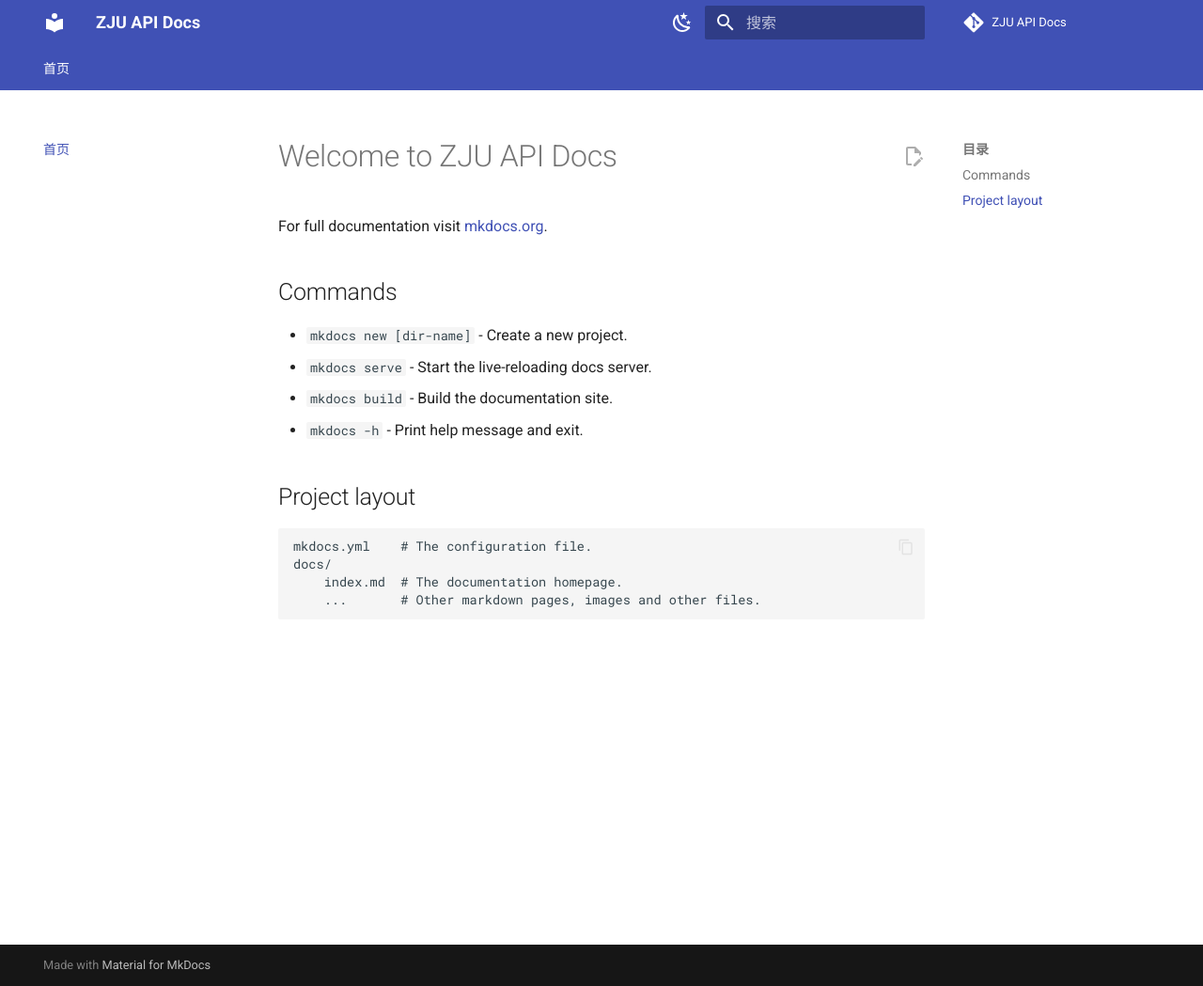
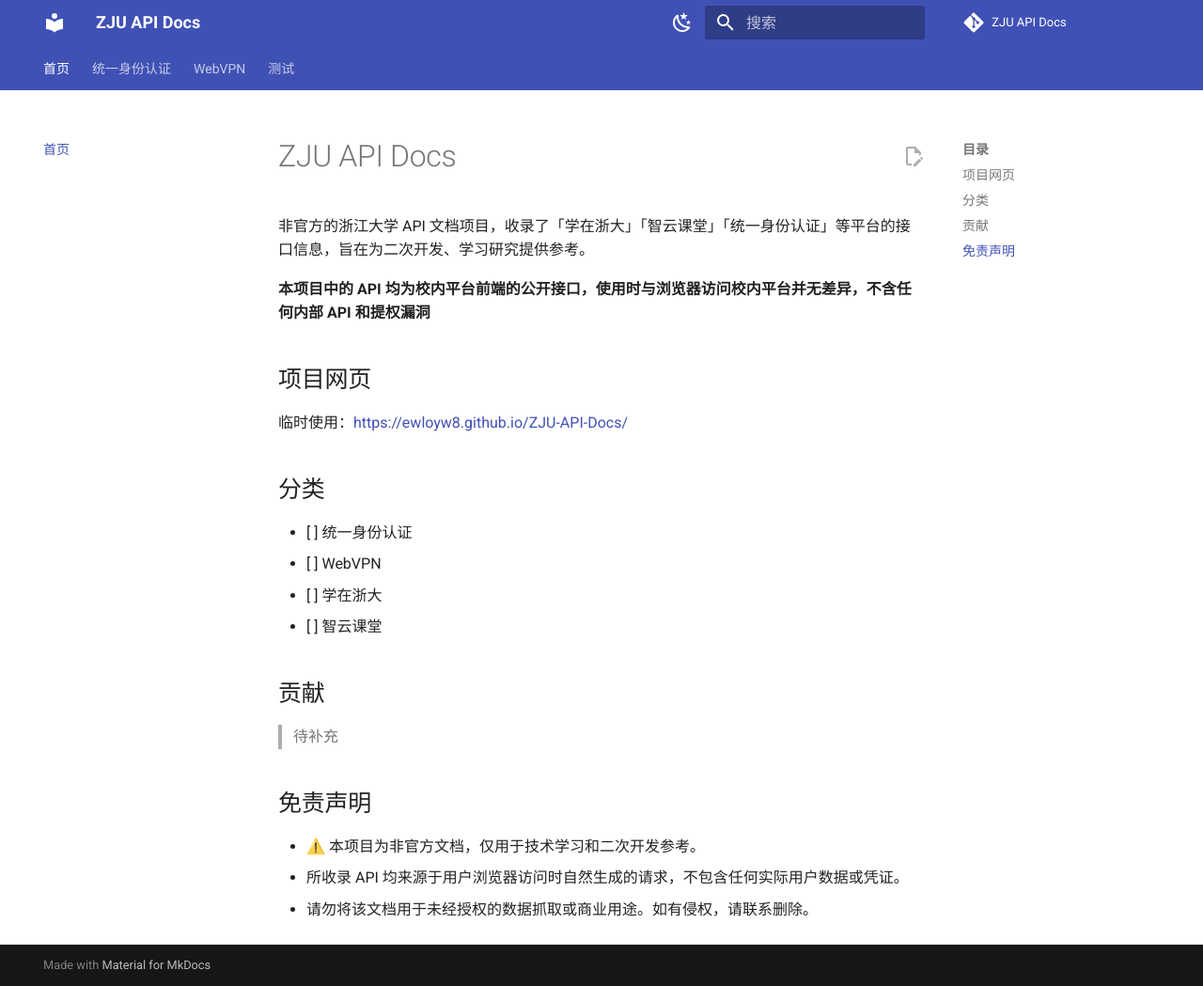
Before and after one commit to eWloYW8/ZJU-API-Docs, an MkDocs documentation site: the page built from docs/index.md, in a window 1280 px wide and 1049 px high. Shown: the whole window at 94% size. Built offline with MkDocs 1.6.1 and Material for MkDocs 9.7.7, drawn with Linux system fonts in a browser that asks for light colours; comment, search, counter and statistics services are not loaded.

Commit message:
feat: 更新部署配置，添加依赖文件，优化文档结构，新增 API 分类和免责声明

```diff
--- a/docs/index.md
+++ b/docs/index.md
@@ -1,17 +1,26 @@
-# Welcome to ZJU API Docs
+# ZJU API Docs
 
-For full documentation visit [mkdocs.org](https://www.mkdocs.org).
+非官方的浙江大学 API 文档项目，收录了「学在浙大」「智云课堂」「统一身份认证」等平台的接口信息，旨在为二次开发、学习研究提供参考。
 
-## Commands
+**本项目中的 API 均为校内平台前端的公开接口，使用时与浏览器访问校内平台并无差异，不含任何内部 API 和提权漏洞**
 
-* `mkdocs new [dir-name]` - Create a new project.
-* `mkdocs serve` - Start the live-reloading docs server.
-* `mkdocs build` - Build the documentation site.
-* `mkdocs -h` - Print help message and exit.
+## 项目网页
 
-## Project layout
+临时使用：[https://ewloyw8.github.io/ZJU-API-Docs/](https://ewloyw8.github.io/ZJU-API-Docs/)
 
-    mkdocs.yml    # The configuration file.
-    docs/
-        index.md  # The documentation homepage.
-        ...       # Other markdown pages, images and other files.
+## 分类
+
+- [ ] 统一身份认证
+- [ ] WebVPN
+- [ ] 学在浙大
+- [ ] 智云课堂
+
+## 贡献
+
+> 待补充
+
+## 免责声明
+
+- ⚠️ 本项目为非官方文档，仅用于技术学习和二次开发参考。
+- 所收录 API 均来源于用户浏览器访问时自然生成的请求，不包含任何实际用户数据或凭证。
+- 请勿将该文档用于未经授权的数据抓取或商业用途。如有侵权，请联系删除。
--- a/mkdocs.yml
+++ b/mkdocs.yml
@@ -3,7 +3,6 @@ site_description: 浙江大学 API 文档
 
 repo_url: https://github.com/eWloYW8/ZJU-API-Docs
 repo_name: ZJU API Docs
-repo_type: github
 
 theme:
   name: material
@@ -32,8 +31,13 @@ theme:
 
 nav:
   - 首页: index.md
+  - 统一身份认证: zjuam/index.md
+  - WebVPN: webvpn/index.md
+  - 测试: test.md
 
 markdown_extensions:
+  - attr_list
+  - md_in_html
   - admonition
   - codehilite
   - footnotes
@@ -43,3 +47,10 @@ markdown_extensions:
   - pymdownx.superfences
   - pymdownx.highlight
   - pymdownx.tabbed
+
+plugins:
+  - search
+  - minify:
+      minify_html: true
+      minify_js: true
+      minify_css: true
--- /dev/null
+++ b/requirements.txt
@@ -0,0 +1,2 @@
+mkdocs-material
+mkdocs-minify-plugin
```
Also changed, not shown: docs/webvpn/index.md (added, +1 -0 lines), docs/zjuam/index.md (added, +1 -0 lines), docs/test.md (added), 2 other files.
